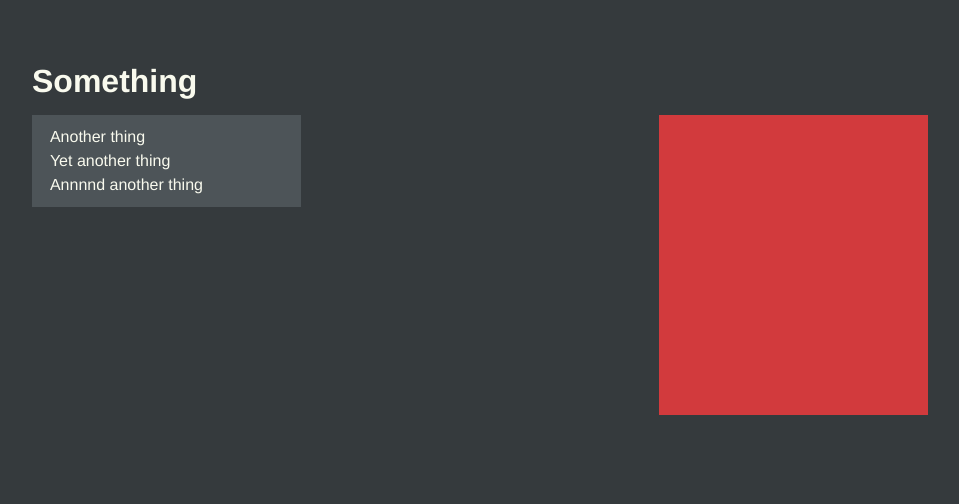
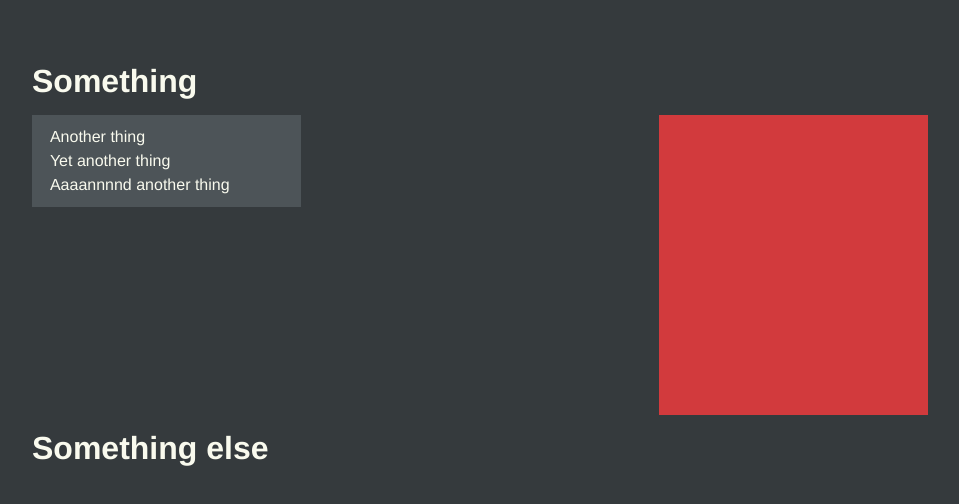
Before and after one commit to jasonhowmans/jquery-alakazam, a plain HTML site: page demo/index.html in a window 1280 px wide. Shown: the whole page, without its empty margins (160-1119 px from the left). Drawn offline with nearby package versions, Linux system fonts and the light colour scheme.

Commit message:
Completed functionality (mostly bug free but untested).

```diff
--- a/demo/css/demo.css
+++ b/demo/css/demo.css
@@ -6,6 +6,7 @@ body {
 	padding: 0;
 }
 
+.now { opacity: 0.5 !important; }
 
 ul {
 	list-style: none;
--- a/demo/index.html
+++ b/demo/index.html
@@ -12,18 +12,32 @@
 				<ul class="data">
 					<li>Another thing</li>
 					<li>Yet another thing</li>
-					<li>Annnnd another thing</li>
+					<li>Aaaannnnd another thing</li>
 				</ul>
 				<span class="block"></span>
+			</li>
+			<li class="other">
+				<h1>Something else</h1>
+				<span class="circle"></span>
 			</li>
 		</ul>
 
 		<script src="http://code.jquery.com/jquery-1.9.1.min.js"></script>
-		<script src="../js/lib/jquery.slizzle.js"></script>
+		<script src="../lib/jquery.slizzle.js"></script>
 
 		<script>
 			$(function() {
-				$('body').slizzle();
+				$('#slider').alakazam({
+					'.features': {
+						'h1': 500,
+						'ul.data': 1000,
+						'span.block': 2000
+					},
+					'.other': {
+						'h1': 100,
+						'.circle': 400
+					}
+				});
 			});
 		</script>
 	</body>
--- a/lib/jquery.slizzle.js
+++ b/lib/jquery.slizzle.js
@@ -1,7 +1,8 @@
 /**!
-  S L I Z Z L E
-  Slizzle CSS slideshow enhancer.
+  A L A K A Z A M
+  Your page is waiting.
   - - - - - - - - - - - - - - - - -
+  @version 0.9
   @created April 2013
   @by Jason Howmans (@jasonhowmans).
   @dependencies jQuery 1.9.1
@@ -9,22 +10,64 @@
 
 ;(function($) {
 
-	var do = {
+	var proto = {
+
+		// Hide all but visible frames
+		// @param {object} frames: Object containing all frames
+		// @param {number} current_frame: Index of frame currently in view
+		hideUnseen: function( frames, current_frame ) {
+			if (typeof frames === 'object') {
+
+			}
+		},
+
+		// Queue and manage the actions
+		// @param parent {string}: Containing element
+		// @param element {string}: Element to apply timeout to
+		// @param time {number}: Number to pass to setTimeout
+		// @param enterclass {string}: Class to apply to element after time
+		queue: function(parent, element, time, enterclass) {
+			if (typeof enterclass === 'undefined') enterclass = 'in';
+			if (parent && element && time) {
+				if (typeof proto.time_manager !== 'object') {
+					proto.time_manager = [];
+				}
+
+				// Add a timeout to the manager, add enter class, and kill timeout
+				proto.time_manager[parent+'>'+element] = window.setTimeout( function() {
+					$(parent+' '+element).addClass( enterclass );
+					proto.time_manager.splice(parent+'>'+element, 1)
+				}, time);
+			}
+		}
 
 	};
 
-	$.fn.slizzle = function( options ) {
-		var $this = this;
+	$.fn.alakazam = function( keyframes, options ) {
+		var $this 		= this,
+		$frames 		= this.children(),
+		current_frame	= 0;
 
 		// Create default settings object and extend with passed options.
 		var settings = $.extend({
 			enterClass: 'in',
 			exitClass: 'out',
-			slidePause: 2000
-
+			frameDelay: 2000
 		}, options);
 
+		// Make sure the frames object exists
+		if (typeof keyframes === 'object') {
+			// Loop through everything in the keyframes object, and pass rules to the queue
+			for (var parent in keyframes) {
+				var group = keyframes[parent];
 
-
+				if (typeof group === 'object') {
+					for (var element in group) {
+						var time = keyframes[parent][element];
+						proto.queue(parent, element, time, settings.enterClass);
+					}
+				}
+			}
+		}
 	};
 })( jQuery );
```
